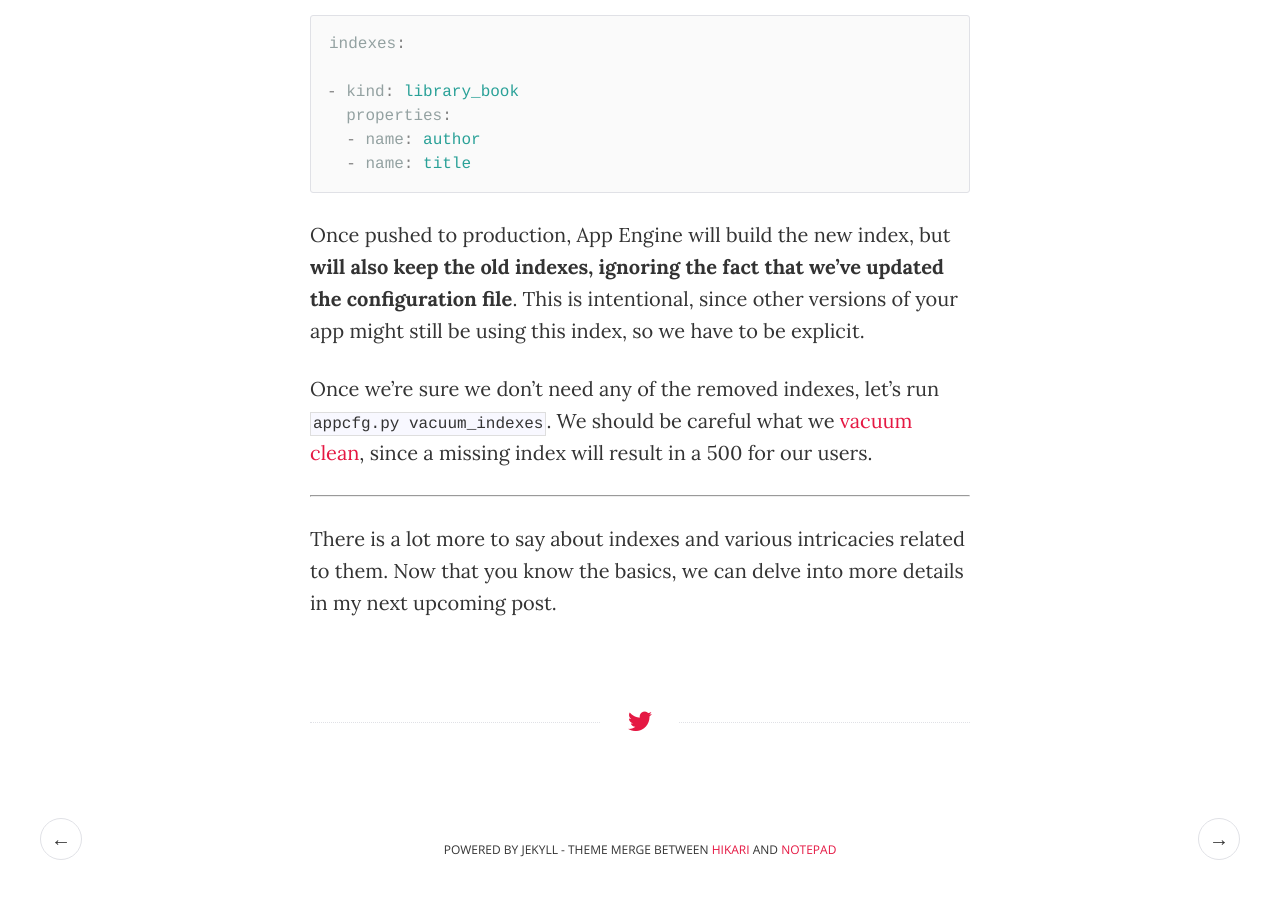
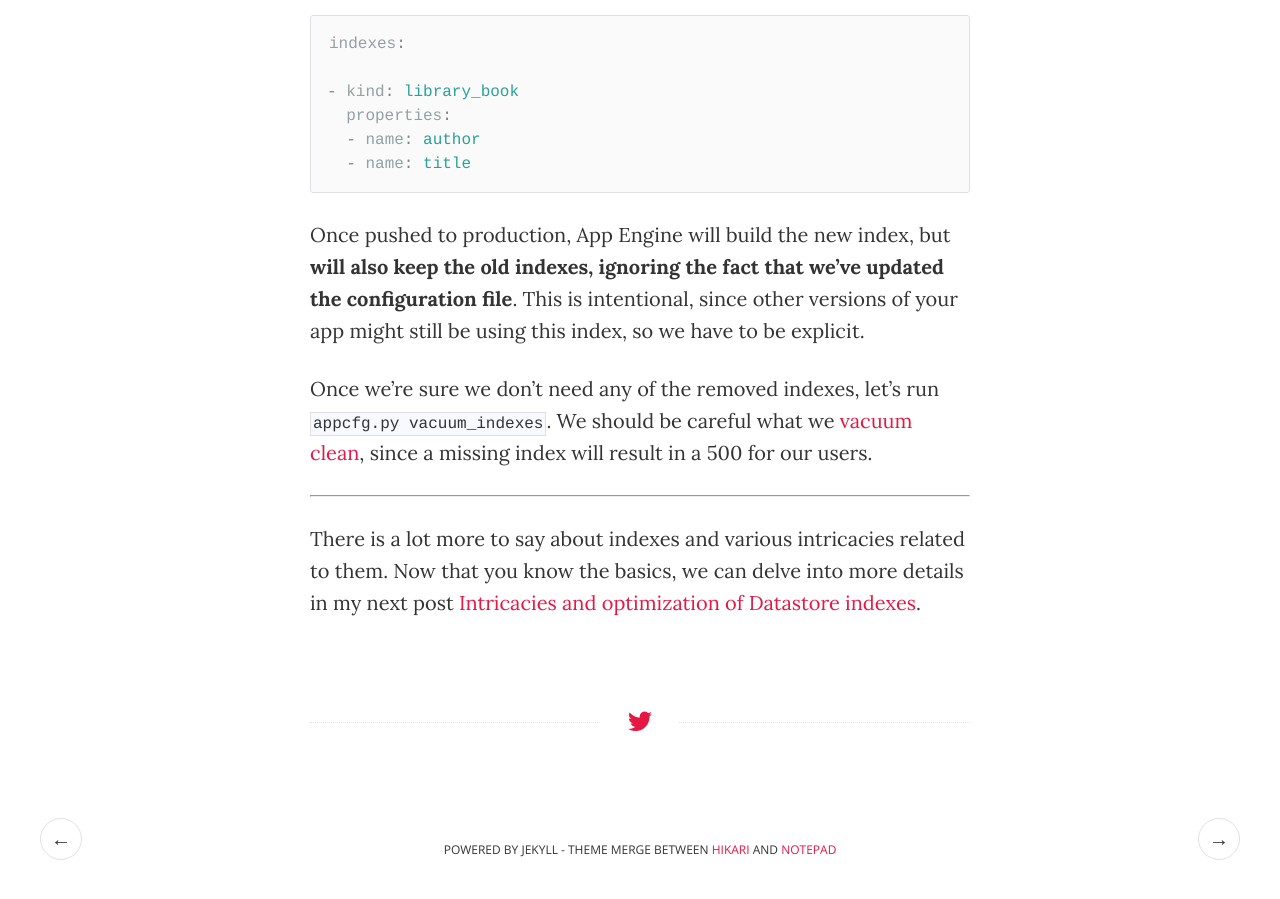
Before and after one commit to ana-balica/ana-balica.github.io, a Jekyll site: the page built from _posts/2016-11-20-datastore-indexes-basics.md, in a window 1280 px wide and 900 px high, scrolled down 4658 px. Built offline with Jekyll 4.4.1, drawn with Linux system fonts in a browser that asks for light colours; comment, search, counter and statistics services are not loaded.

Commit message:
Mention part#2 about datastore indexes in post#1

```diff
--- a/_posts/2016-11-20-datastore-indexes-basics.md
+++ b/_posts/2016-11-20-datastore-indexes-basics.md
@@ -106,4 +106,4 @@ Once we're sure we don't need any of the removed indexes, let's run `appcfg.py v
 
 -----
 
-There is a lot more to say about indexes and various intricacies related to them. Now that you know the basics, we can delve into more details in my next upcoming post.
+There is a lot more to say about indexes and various intricacies related to them. Now that you know the basics, we can delve into more details in my next post [Intricacies and optimization of Datastore indexes]({{ site.baseurl }}/2016/11/28/intricacies-and-optimization-of-datastore-indexes/).
```
